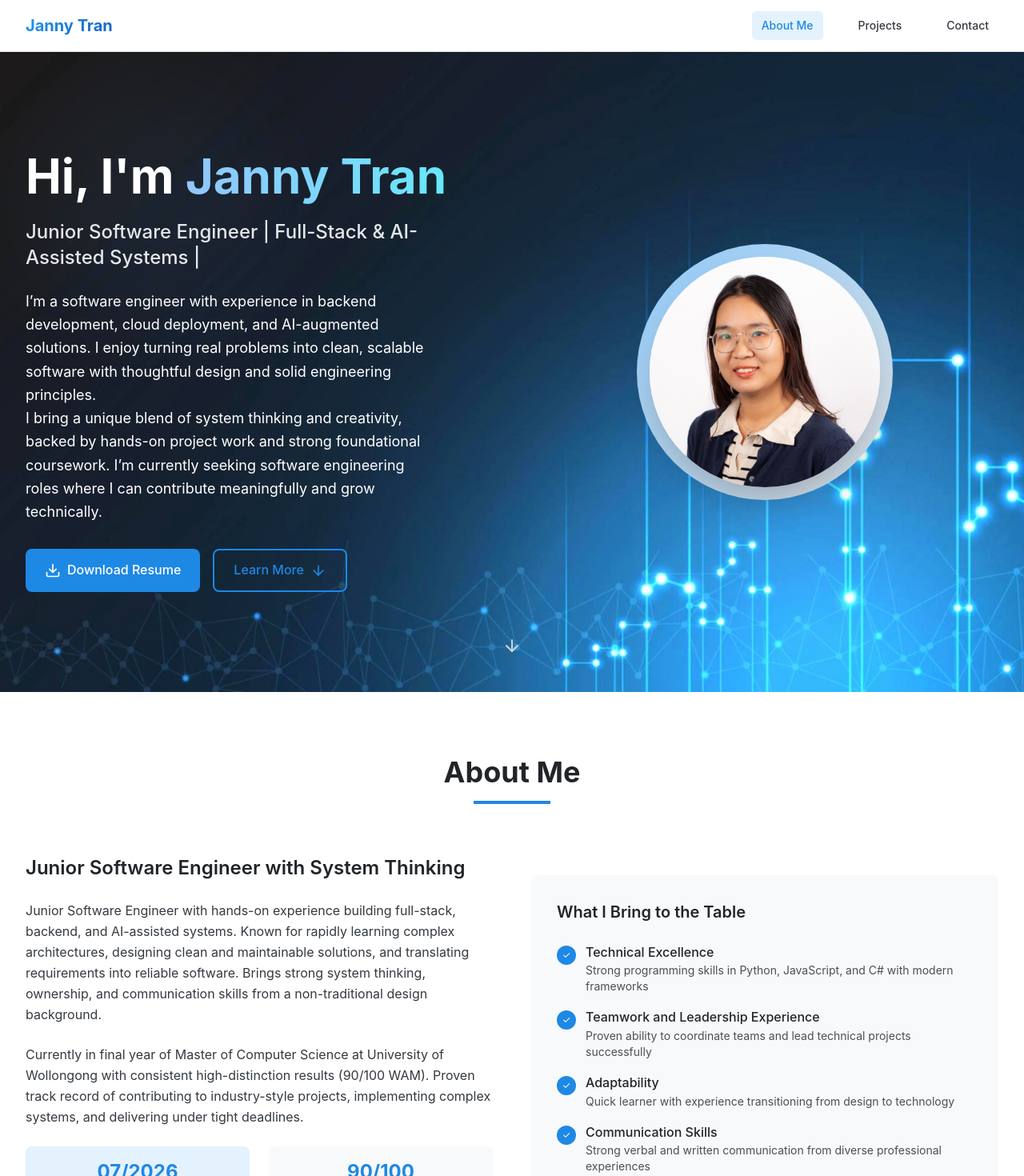
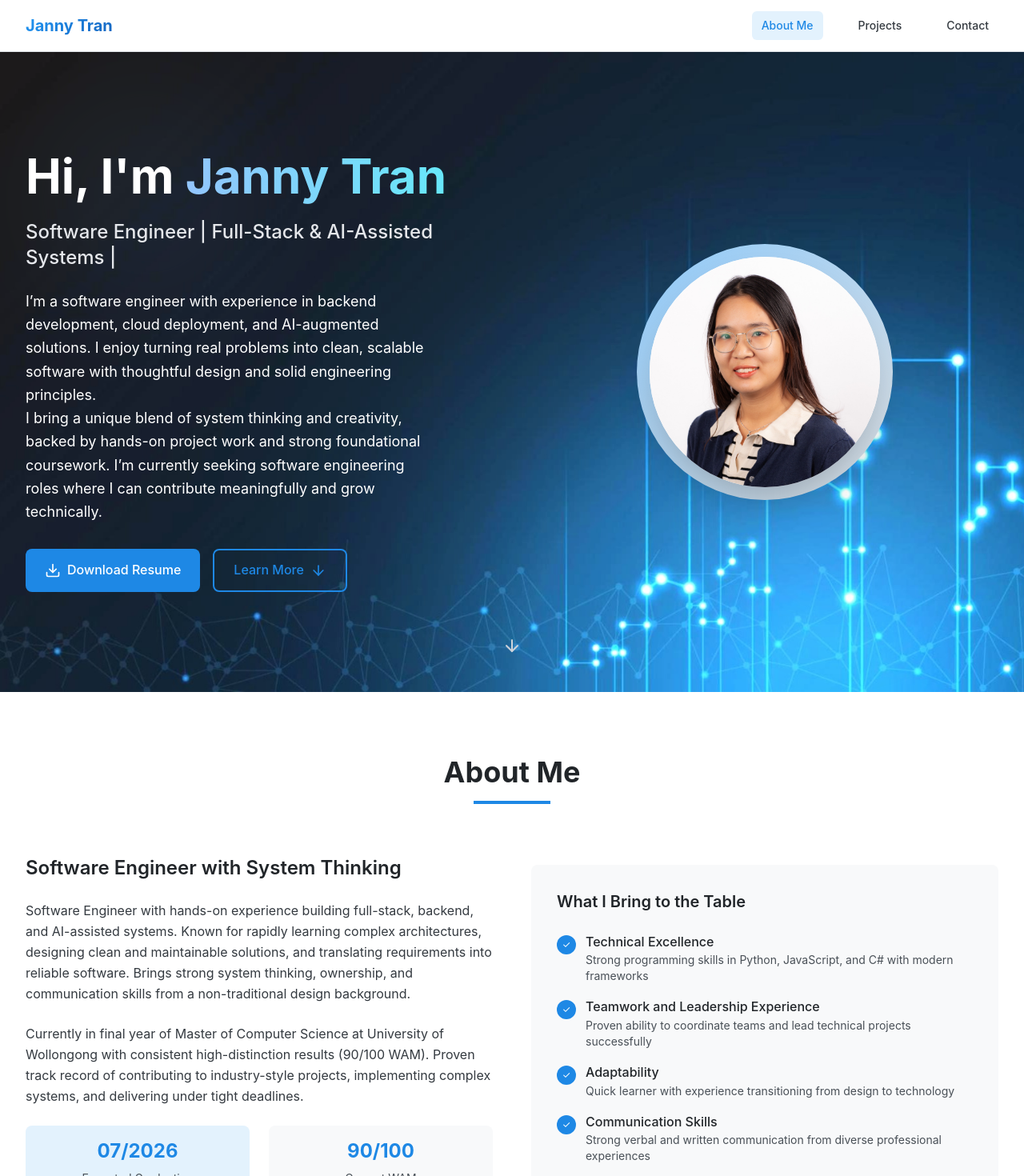
Before and after one commit to id-nynt/250020_Profile-Web, a Next.js app in the folder frontend/: page / in a window 1280 px wide. Shown: the top 1470 px of the page at 80% size. Built offline with nearby package versions, Linux system fonts and the light colour scheme.

Commit message:
260122_Update profile

```diff
--- a/frontend/src/components/About.tsx
+++ b/frontend/src/components/About.tsx
@@ -12,11 +12,11 @@ const About = () => {
         <div className="grid grid-cols-1 lg:grid-cols-2 gap-12 items-center">
           <div className="space-y-6">
             <h3 className="text-2xl font-semibold text-primary-800 mb-4">
-              Junior Software Engineer with System Thinking
+              Software Engineer with System Thinking
             </h3>
 
             <p className="text-primary-700 leading-relaxed">
-              Junior Software Engineer with hands-on experience building full-stack, backend, and AI-assisted systems.
+              Software Engineer with hands-on experience building full-stack, backend, and AI-assisted systems.
               Known for rapidly learning complex architectures, designing clean and maintainable solutions, and translating
               requirements into reliable software. Brings strong system thinking, ownership, and communication skills
               from a non-traditional design background.
--- a/frontend/src/components/Hero.tsx
+++ b/frontend/src/components/Hero.tsx
@@ -41,7 +41,7 @@ const Hero = () => {
               </span>
             </h1>
             <h2 className="text-xl md:text-2xl text-gray-200 mb-6 font-medium">
-              Junior Software Engineer | Full-Stack & AI-Assisted Systems |
+              Software Engineer | Full-Stack & AI-Assisted Systems |
             </h2>
             <p className="text-lg text-white mb-8 leading-relaxed max-w-lg mx-auto lg:mx-0">
               I’m a software engineer with experience in backend development, cloud deployment, and AI-augmented solutions. I enjoy turning real problems into clean, scalable software with thoughtful design and solid engineering principles.
```
